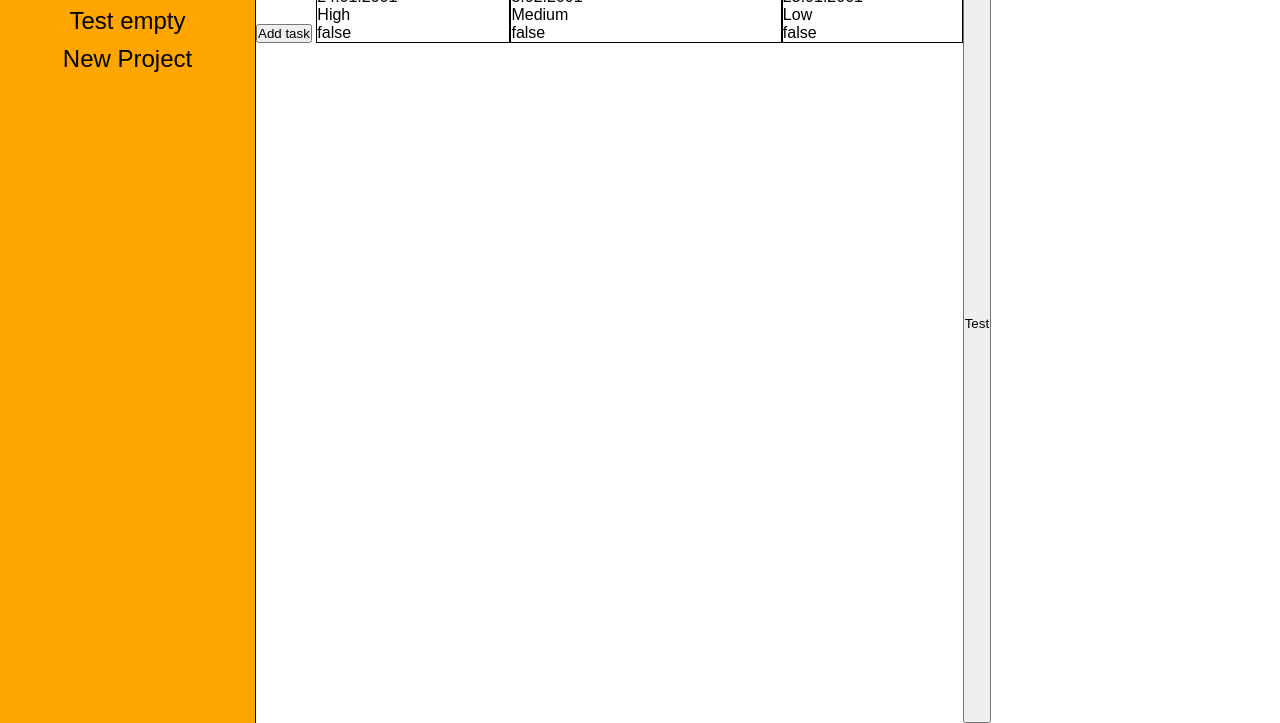
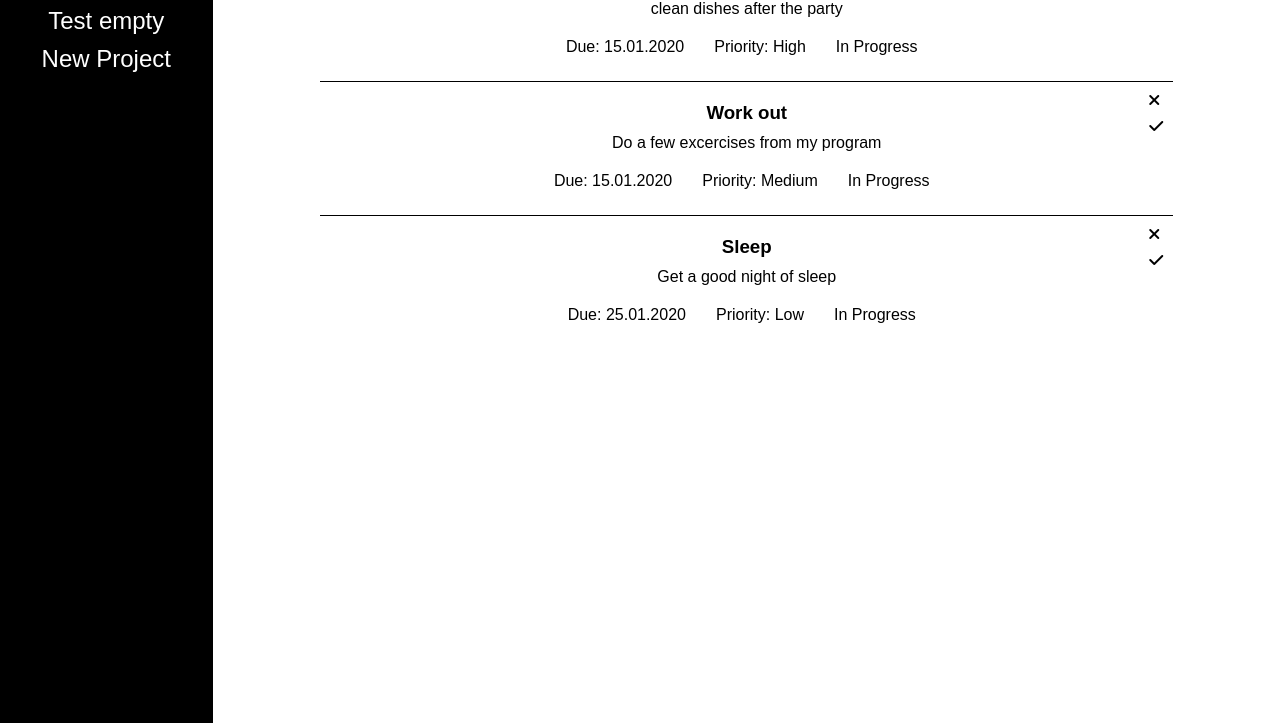
Before and after one commit to igor-sysoev/js-todo-list, a website with bundled scripts: page dist/index.html in a window 1280 px wide. Shown: the part 77-800 px from the top of the page. Built offline with nearby package versions, Linux system fonts and the light colour scheme; a web font is replaced by a local one.

Commit message:
Fix adding project bug, add local storage

```diff
--- a/src/index.js
+++ b/src/index.js
@@ -4,21 +4,3 @@ import domModule from './modules/domcontroller'
 import eventModule from './modules/eventcontroller'
 
 eventModule.init();
-
-const test = document.querySelector('#testbutan')
-
-test.addEventListener('click', function(){
-	eventModule.buildProject('New ons')
-	domModule.renderAll();
-	console.log(projectModule.projects)
-})
-// const formBuilder = (function(){
-// 	const buildTaskForm = () => {
-// 		let taskForm = document.createElement('div')
-// 		taskForm.classList.add('modal')
-// 		document.body.appendChild(taskForm)
-// 	}
-
-// 	return{buildTaskForm}
-
-// })()
--- a/src/modules/domcontroller.js
+++ b/src/modules/domcontroller.js
@@ -1,19 +1,28 @@
 import projectModule from './projects'
 import eventModule from './eventcontroller'
+import taskModule from './tasks'
 const domModule = (function(){
 
 	const projectDiv = document.querySelector('#projectDiv')
 	const taskDiv = document.querySelector('#taskDiv')
-	const  projectForm = document.querySelector('.modal')
-	const  titleInput = document.querySelector('.formInput')
+	const projectForm = document.querySelector('.modal')
 	const formButton = document.querySelector('.addButton')
+	const titleInput = document.querySelector('.formInput')
+
+	const projectButton = document.querySelector('#projectAdd')
+	const taskButton = document.querySelector('#taskAdd')
+
 
 	const addClickListener = (target, fun) => {
 		target.addEventListener('click', fun);
 	}
 
 	const checkIfNameExists = (name) => {
-		projectModule.projects.some(project => project.title == name)
+		 return projectModule.projects.some(project => project.title == name)
+	}
+
+	const throwError = (msg) => {
+
 	}
 
 	const openProjectForm = () => {
@@ -36,7 +45,78 @@ const domModule = (function(){
 			projectTitle.classList.add('projectName')
 			projectTitle.innerText = project.title
 			projectDiv.appendChild(projectTitle)
+
+			projectTitle.addEventListener('click', function(){
+				eventModule.switchProject(projectTitle)
+				renderAll()
+				closeProjectForm()
 			})
+
+		})
+	}
+
+	const checkTaskStatus = (key, obj, div) => {
+		if(obj[key] == true) div.classList.add('finished')
+		else div.classList.remove('finished')
+	}
+
+	const findCurrentTask = (div) => {
+		let taskName = div.querySelector('h3').innerText
+		return projectModule.currentProject.tasks.filter(task => task.title == taskName)[0]
+	}
+
+	const buildIcons = (div) => {
+		let deleteIcon = document.createElement('i')
+		let finishIcon = document.createElement('i')
+		deleteIcon.classList.add('fas', 'fa-times', 'closeIcon')
+		finishIcon.classList.add('fas', 'fa-check')
+		div.appendChild(deleteIcon)
+		div.appendChild(finishIcon)
+
+		let currentTask = findCurrentTask(div)
+
+		deleteIcon.addEventListener('click', () => {
+			taskModule.deleteTask(currentTask)
+			renderAll()
+		})
+
+		finishIcon.addEventListener('click', () => {
+			eventModule.toggleTaskStatus(currentTask)
+			renderAll()
+		})
+	}
+
+	const buildTaskElement = (key, obj, div) => {
+		let element
+
+		switch(key){
+			case 'title':
+				element = document.createElement('h3')
+				element.innerText = obj[key]
+				break;
+			case 'description':
+				element = document.createElement('p')
+				element.classList.add('description')
+				element.innerText = obj[key]
+				break;
+			case 'dueDate':
+				element = document.createElement('p')
+				element.classList.add('dueDate', 'smallInfo')
+				element.innerText = `Due: ${obj[key]}`
+				break;
+			case 'priority':
+				element = document.createElement('p')
+				element.classList.add('priority', 'smallInfo')
+				element.innerText = `Priority: ${obj[key]}`
+			break;
+			case 'isFinished':
+				element = document.createElement('p')
+				element.classList.add('isDone', 'smallInfo')
+				if(obj[key] == true) element.innerText = 'Done'
+				else element.innerText = 'In Progress'
+			break;
+		}
+			return element
 	}
 
 	const renderTasks = (project) => {
@@ -44,10 +124,11 @@ const domModule = (function(){
 			let infoDiv = document.createElement('div')
 			infoDiv.classList.add('task')
 			for(const key in task){
-				let infoP = document.createElement('p')
-				infoP.innerText = `${task[key]}`
-				infoDiv.appendChild(infoP)
+				if(key == 'isFinished') checkTaskStatus(key, task, infoDiv)
+				let taskElement = buildTaskElement(key, task)
+				infoDiv.appendChild(taskElement)
 			}
+			buildIcons(infoDiv)
 			taskDiv.appendChild(infoDiv);
 		})
 	}
@@ -67,50 +148,30 @@ const domModule = (function(){
 			removeTasks()
 			renderTasks(projectModule.currentProject)
 			renderProjects(projectModule.projects)
-			addEventListeners()
+			eventModule.updateLocalStorage()
 	}
 
-
-
-	const addEventListeners = () => {
-
-		let projectNames = document.querySelectorAll('.projectName')
-		let projectButton = document.querySelector('#projectAdd')
-		let taskButton = document.querySelector('#taskAdd')
-
-		projectNames.forEach(name => {
-			name.addEventListener('click', () => {
-				eventModule.switchProject(name)
-				renderAll()
-				closeProjectForm()
-			})
-		})
 
 	projectButton.addEventListener('click', () => {
 		openProjectForm()
 	})
 
 	taskButton.addEventListener('click', () => {
-			alert('yep, dis ones a task buton')
+		alert('tst')
 	})
 
-		window.addEventListener('click', () => closeProjectForm)
-
 	formButton.addEventListener('click', () => {
-			eventModule.buildProject(titleInput.value)
-			console.log(formButton)
+		if(checkIfNameExists(titleInput.value)) alert('Please choose a non-existing name')
+		else eventModule.buildProject(titleInput.value)
 		renderAll()
 		closeProjectForm()
-			console.log(projectModule.projects)
-		})
-	}
+	});
 
 	return {
 		renderProjects,
 		renderTasks,
 		removeTasks,
 		removeProjects,
-		addEventListeners,
 		renderAll,
 	}
 })()
--- a/src/modules/eventcontroller.js
+++ b/src/modules/eventcontroller.js
@@ -15,22 +15,42 @@ const eventModule = (function(){
 			projectModule.currentProject.tasks.push(newTask)
 		}
 
+
 		const switchProject = (target) => {
-		let thisProject = projectModule.projects.filter(project => project.title == target.innerText)[0]
-		console.log(thisProject)
-		console.log(projectModule)
-		projectModule.setCurrentProject(thisProject)
-	}
+			let thisProject = projectModule.projects.filter(project => project.title == target.innerText)[0]
+			projectModule.setCurrentProject(thisProject)
+		}
 
-		const init = () => {
+		const toggleTaskStatus = (currentTask) => {
+			switch(currentTask.isFinished){
+				case true:
+				taskModule.unfinishTask(currentTask)
+				break;
+				case false:
+				taskModule.finishTask(currentTask)
+			}
+		}
+
+		const buildDefaultProjects = () => {
 			eventModule.buildProject('Test empty');
-			eventModule.buildTask('Sleep', 'Get a good night of sleep', '25.01.2001', 'Low')
+			eventModule.buildTask('Sleep', 'Get a good night of sleep', '25.01.2001', 'Low', true)
 
 			eventModule.buildProject('New Project');
 
-			eventModule.buildTask('Clean da dishez', 'clean dishes after the party', '24.01.2001', 'High')
-			eventModule.buildTask('Work out', 'Do a few excercises from my program', '5.02.2001', 'Medium')
-			eventModule.buildTask('Sleep', 'Get a good night of sleep', '25.01.2001', 'Low')
+			eventModule.buildTask('Clean the dishes', 'clean dishes after the party', '15.01.2020', 'High')
+			eventModule.buildTask('Work out', 'Do a few excercises from my program', '15.01.2020', 'Medium')
+			eventModule.buildTask('Sleep', 'Get a good night of sleep', '25.01.2020', 'Low')
+		}
+		const updateLocalStorage = () => {
+			localStorage.setItem('localProjects', JSON.stringify(projectModule.projects))
+		}
+
+		const init = () => {
+			if(localStorage.getItem('localProjects')){
+				projectModule.projects = JSON.parse(localStorage.getItem('localProjects'));
+				console.log(projectModule.projects)
+				projectModule.setCurrentProject(projectModule.projects[0])
+			}else buildDefaultProjects()
 
 			domModule.renderAll()
 		}
@@ -39,6 +59,8 @@ const eventModule = (function(){
 		buildTask,
 		init,
 		switchProject,
+		toggleTaskStatus,
+		updateLocalStorage,
 	}
 })()
 
--- a/src/modules/projects.js
+++ b/src/modules/projects.js
@@ -11,6 +11,8 @@ const projectModule = (function(){
 		return {title, tasks}
 	}
 
+
+
 	return {
 			projectConstructor,
 			projects,
--- a/src/modules/tasks.js
+++ b/src/modules/tasks.js
@@ -1,16 +1,27 @@
-
+import projectModule from './projects'
 const taskModule = (function(){
 
 	const taskConstructor = (title, description, dueDate, priority, isFinished = false) => {
 		return{title, description, dueDate, priority, isFinished}
 	}
 
-	const changeTitle = (task, title) => {
+	const deleteTask = (task) => {
+			let taskId = projectModule.currentProject.tasks.indexOf(task);
+			projectModule.currentProject.tasks.splice(taskId, 1)
+		}
 
+	const finishTask = (task) => {
+			task.isFinished = true
 	}
 
+	const unfinishTask = (task) => {
+		task.isFinished = false
+	}
 	return{
 		taskConstructor,
+		deleteTask,
+		finishTask,
+		unfinishTask,
 	}
 })()
 
```
Also changed, not shown: dist/index.html, dist/main.js, dist/style.css. Lines whose indentation alone changed are shown as unchanged.
